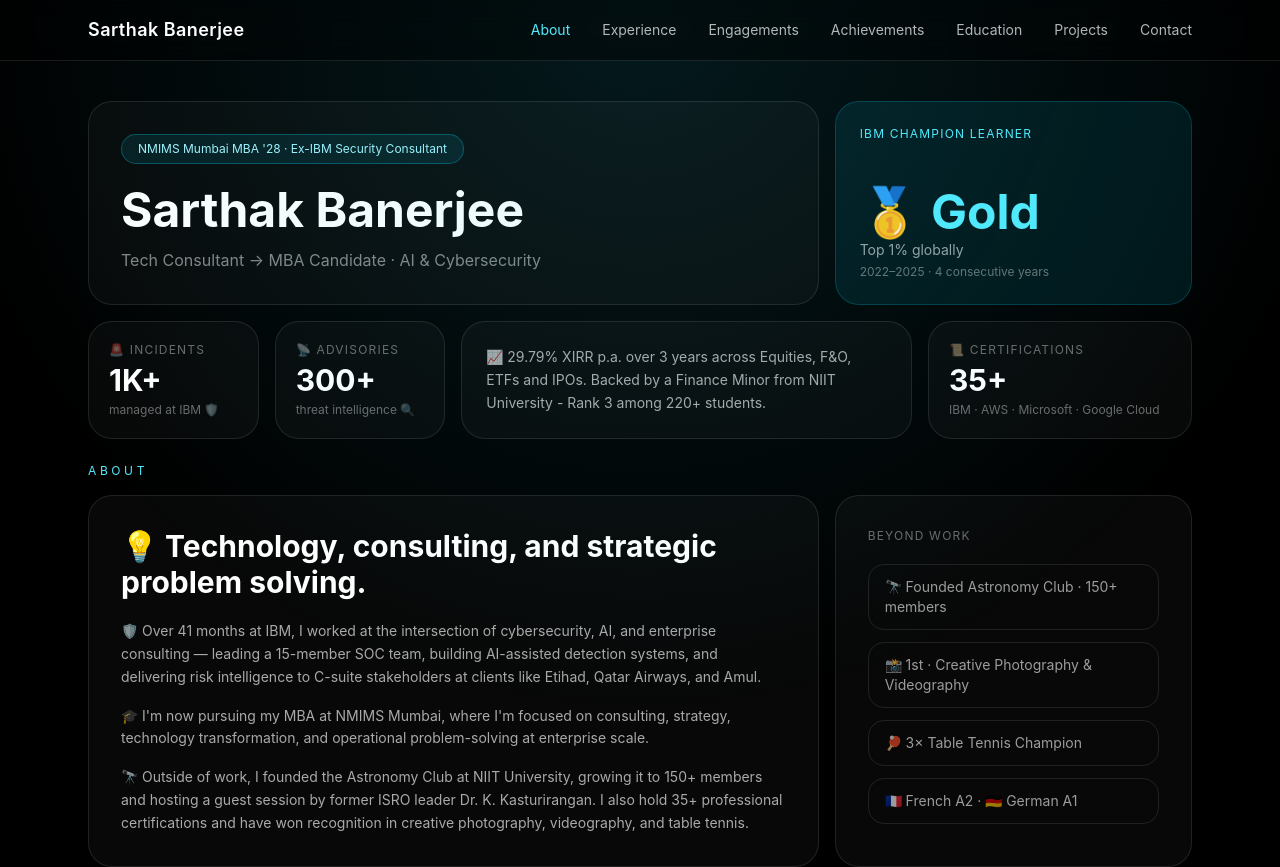
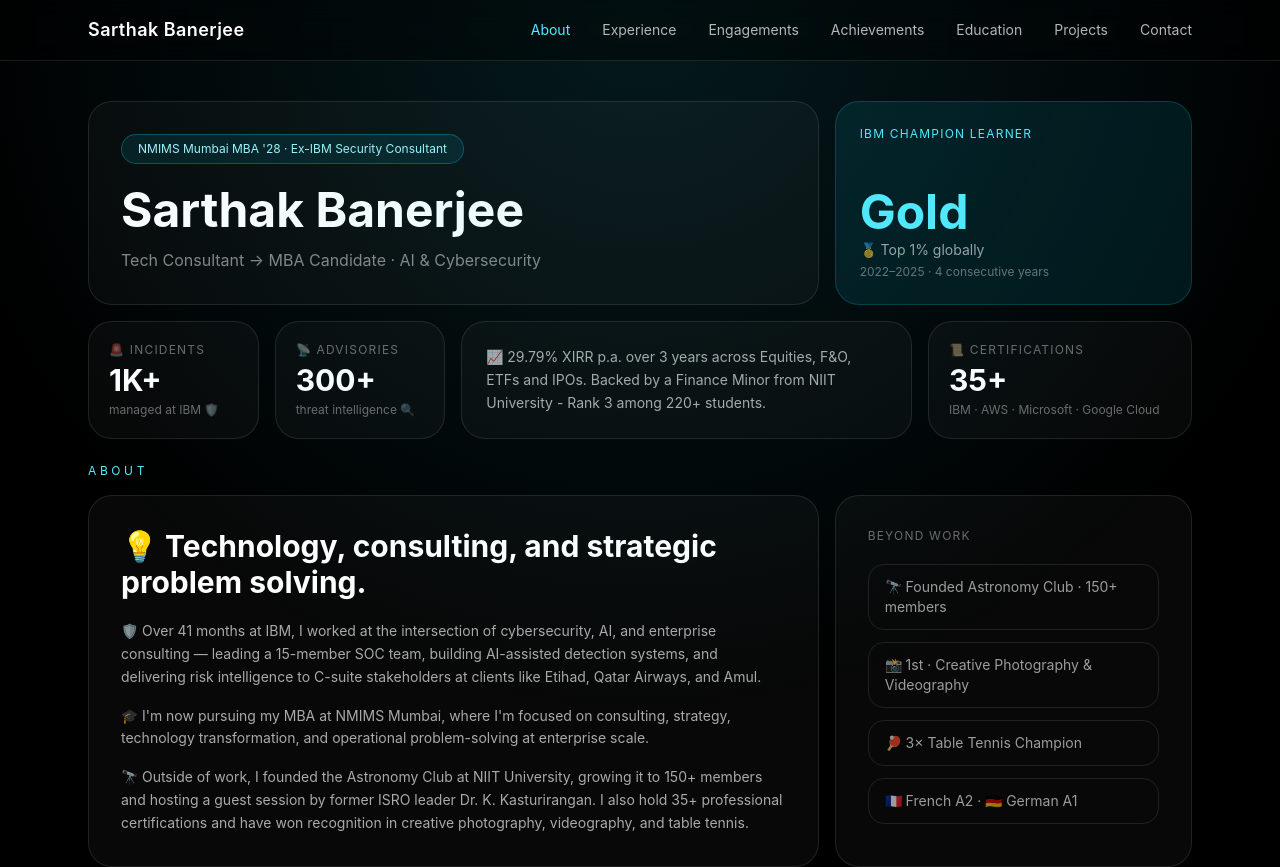
Before and after one commit to sarthak-banerjee/sarthak-banerjee.github.io, a React (Vite) app: page / in a window 1280 px wide. Shown: the top 867 px of the page. Built offline with nearby package versions, Linux system fonts and the light colour scheme.

Commit message:
Update App.jsx

```diff
--- a/src/App.jsx
+++ b/src/App.jsx
@@ -144,8 +144,8 @@
           <div className="col-span-12 md:col-span-4 bg-cyan-400/10 border border-cyan-400/20 rounded-3xl p-6 flex flex-col justify-between min-h-[200px]">
             <p className="text-cyan-300 text-xs uppercase tracking-widest">IBM Champion Learner</p>
             <div>
-              <p className="text-5xl font-bold text-cyan-300">🥇 Gold</p>
-              <p className="text-white/60 text-sm mt-1">Top 1% globally</p>
+              <p className="text-5xl font-bold text-cyan-300">Gold</p>
+              <p className="text-white/60 text-sm mt-1">🥇 Top 1% globally</p>
               <p className="text-white/40 text-xs mt-1">2022–2025 · 4 consecutive years</p>
             </div>
           </div>
```
